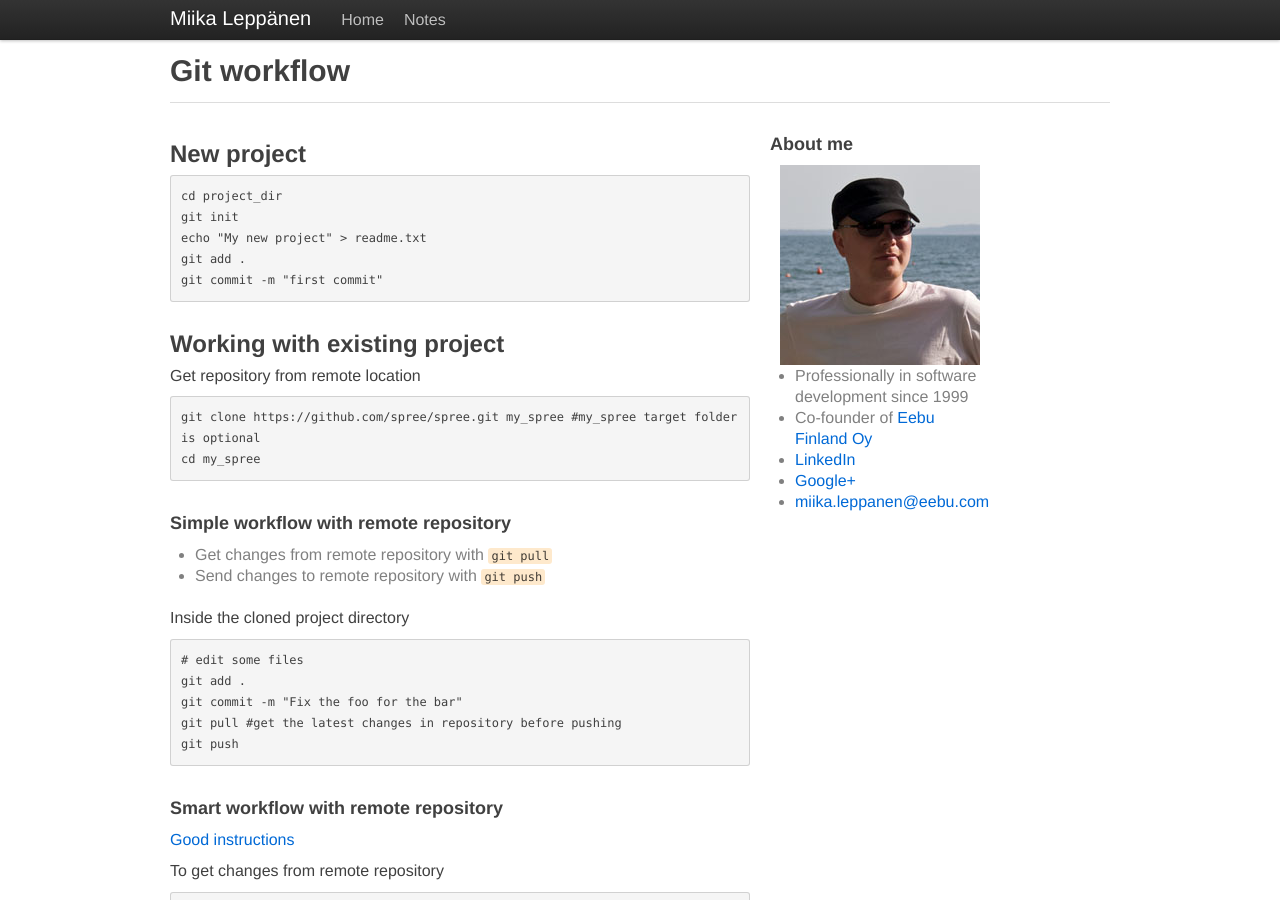
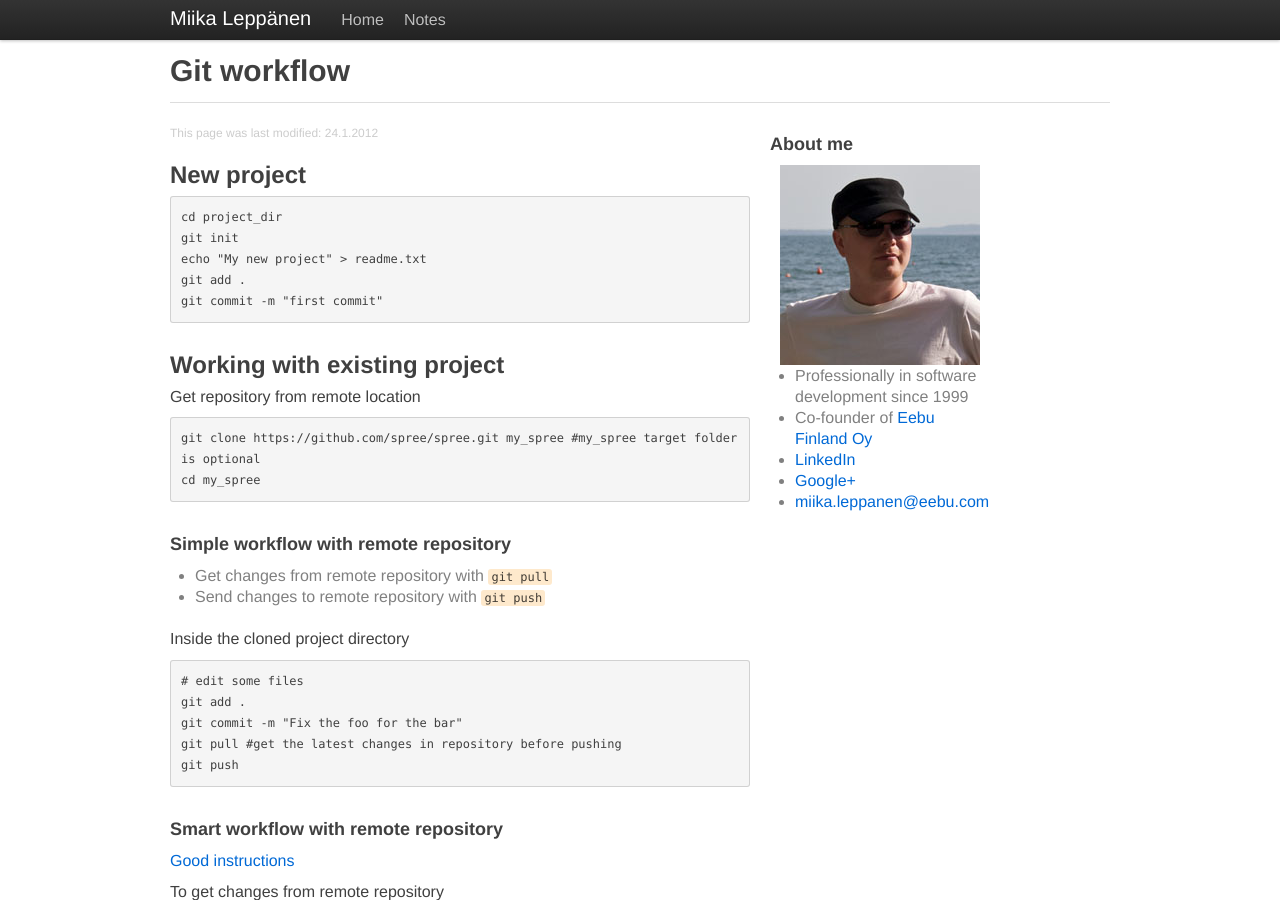
Before and after one commit to milep/milep.github.com, a Jekyll site: the page built from notes/git-workflow.markdown, in a window 1280 px wide and 900 px high. Built offline with Jekyll 4.4.1, drawn with Linux system fonts in a browser that asks for light colours.

Commit message:
Add modified date

```diff
--- a/notes/git-workflow.markdown
+++ b/notes/git-workflow.markdown
@@ -1,6 +1,7 @@
 ---
 title: Git workflow
 layout: default
+modified: 24.1.2012
 ---
 
 ## New project
```
